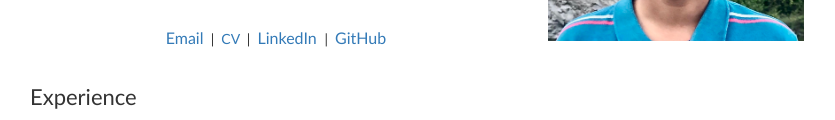
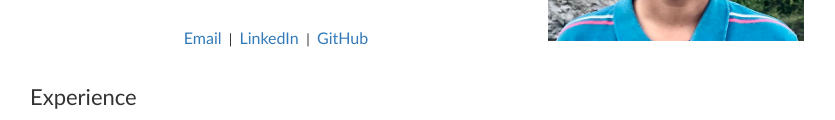
Before and after one commit to sreesai1412/sreesai1412.github.io, a plain HTML site: page index.html in a window 1280 px wide. Shown: the part 213-333 px from the top of the page, without its empty margins (216-1051 px from the left). Drawn offline with nearby package versions, Linux system fonts and the light colour scheme.

Commit message:
Update index.html

```diff
--- a/index.html
+++ b/index.html
@@ -42,7 +42,7 @@
               <br>
               <p style="text-align:center">
                 <a href="mailto:sreesai1412@gmail.com" target="_blank"><font size="3">Email</font></a> &nbsp|&nbsp
-                <a href="data/CV.pdf" target="_blank">CV</a> &nbsp|&nbsp
+<!--                 <a href="data/CV.pdf" target="_blank">CV</a> &nbsp|&nbsp -->
                 <a href="https://www.linkedin.com/in/sreesai1412/" target="_blank"><font size="3"> LinkedIn </font></a>  &nbsp|&nbsp
                 <a href="https://github.com/sreesai1412" target="_blank"><font size="3"> GitHub </font></a>
               </p>
```
